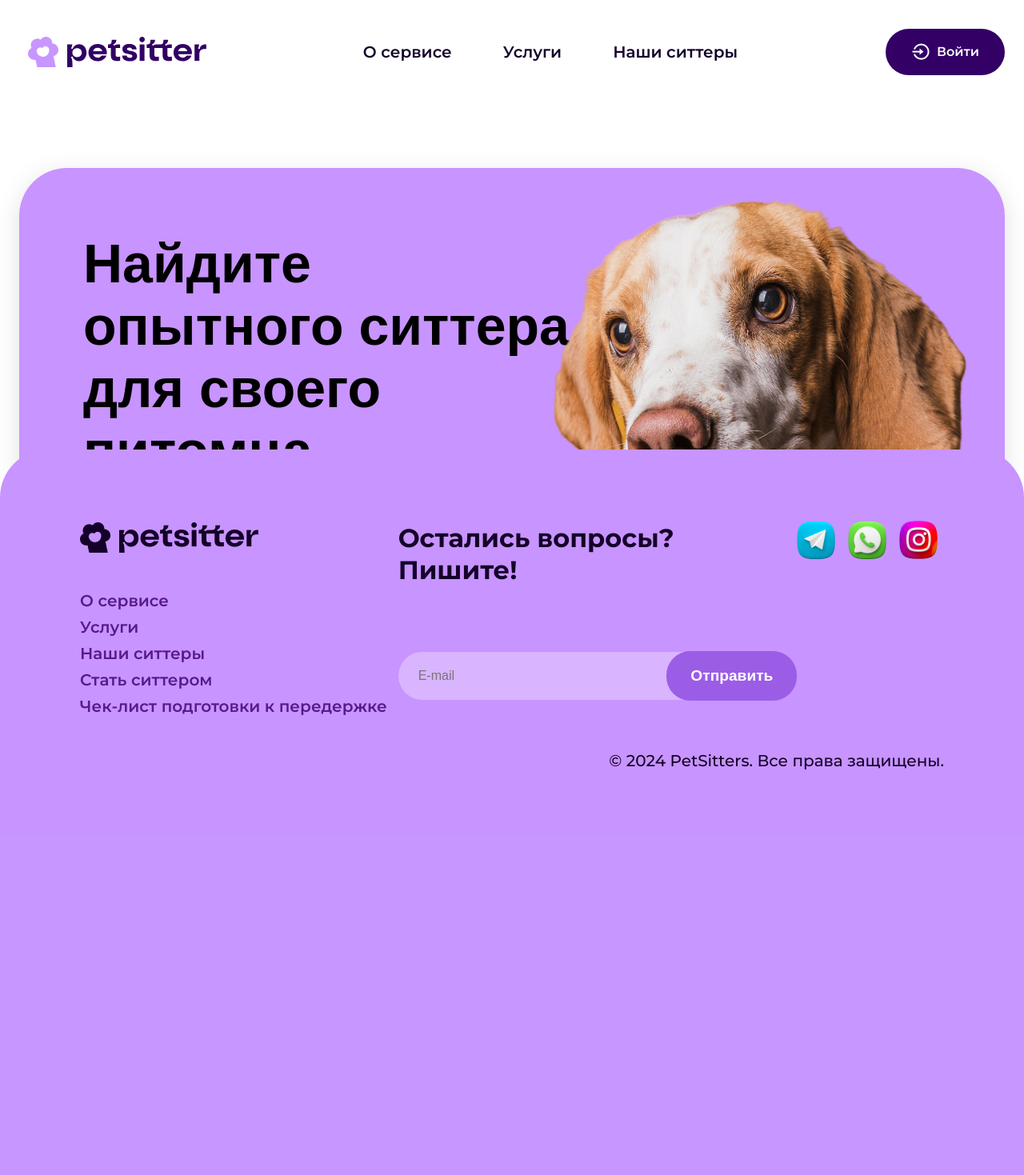
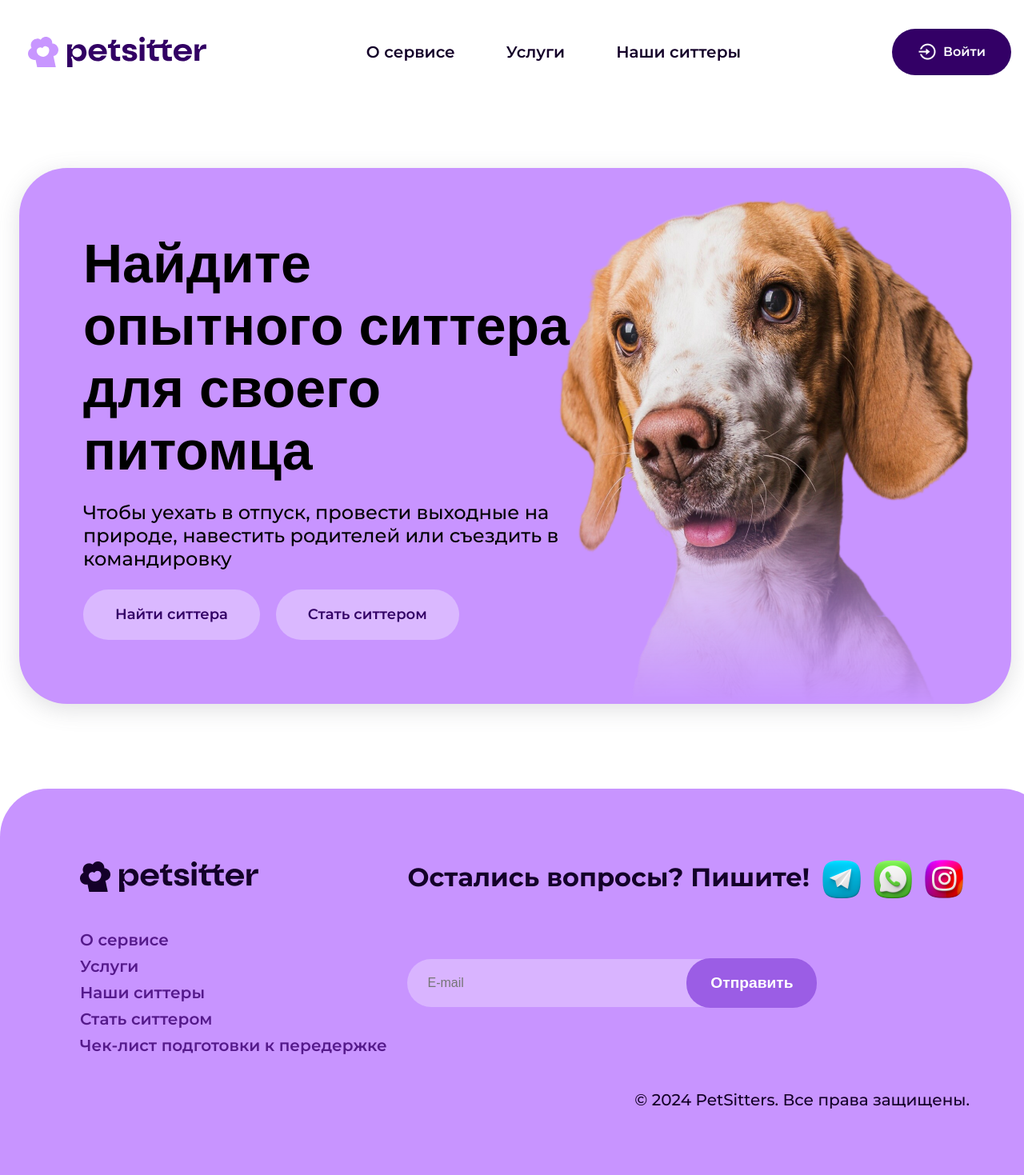
Before and after one commit to bioRival/pet-sitters, a Django app: page / in a window 1280 px wide. Shown: the whole page at 80% size. Before the commit the page ends 962 px from the top, so only its background shows below. Run offline with Django 5.2, Linux system fonts and the light colour scheme; some web fonts are replaced.

Commit message:
footer fix

```diff
--- a/static/css/partials/footer.css
+++ b/static/css/partials/footer.css
@@ -1,7 +1,5 @@
 .footer {
     width: 100%;
-    position: absolute;
-    bottom: 0;
     color: var(--black-color);
 }
 .footer__wrapper {
--- a/static/css/styles.css
+++ b/static/css/styles.css
@@ -63,7 +63,8 @@ body {
     font-size: var(--normal-font-size);
     background-color: var(--body-color);
     min-height: 100vh;
-    position: relative;
+    display: grid;
+    grid-template-rows: auto 1fr auto;
 }
 
 ul {
--- a/templates/home.html
+++ b/templates/home.html
@@ -40,6 +40,4 @@
             </div>
         </section>
     </main>
-    <br/><a href="/admin/" <u><button type="button" class="btn btn-primary">Панель администратора (для удобства)</button></u></a>
-    <br/><a href="/api/v1/serviceslist/" <u><button type="button" class="btn btn-primary">Django REST framework</button></u></a>
 {% endblock content%}
```
